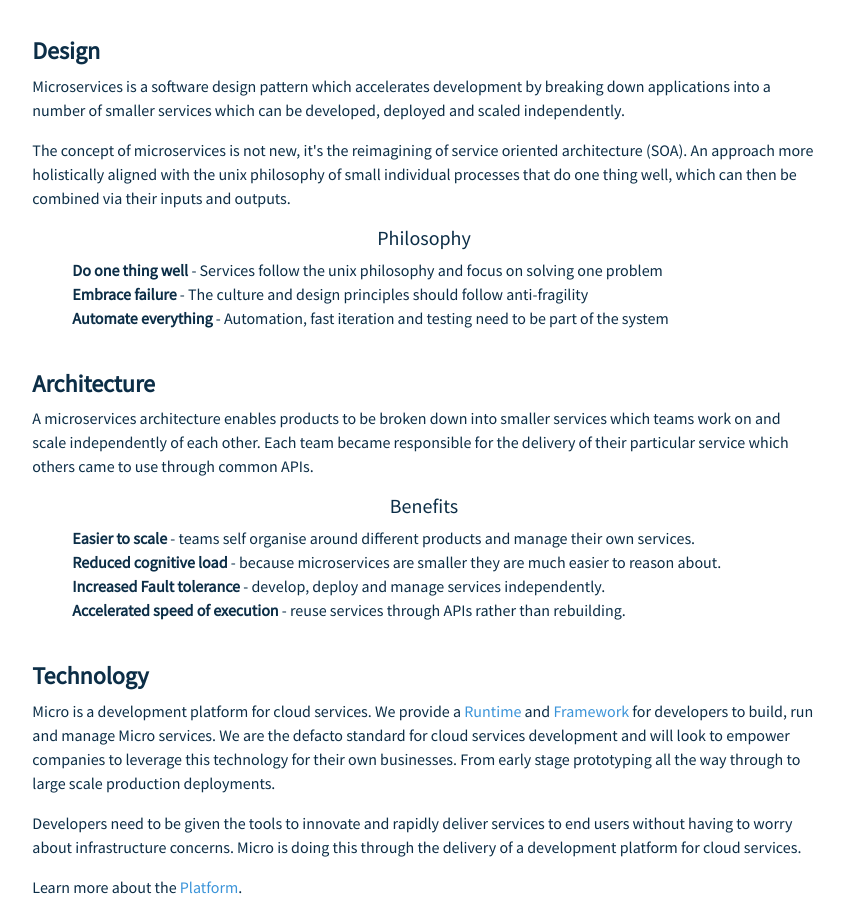
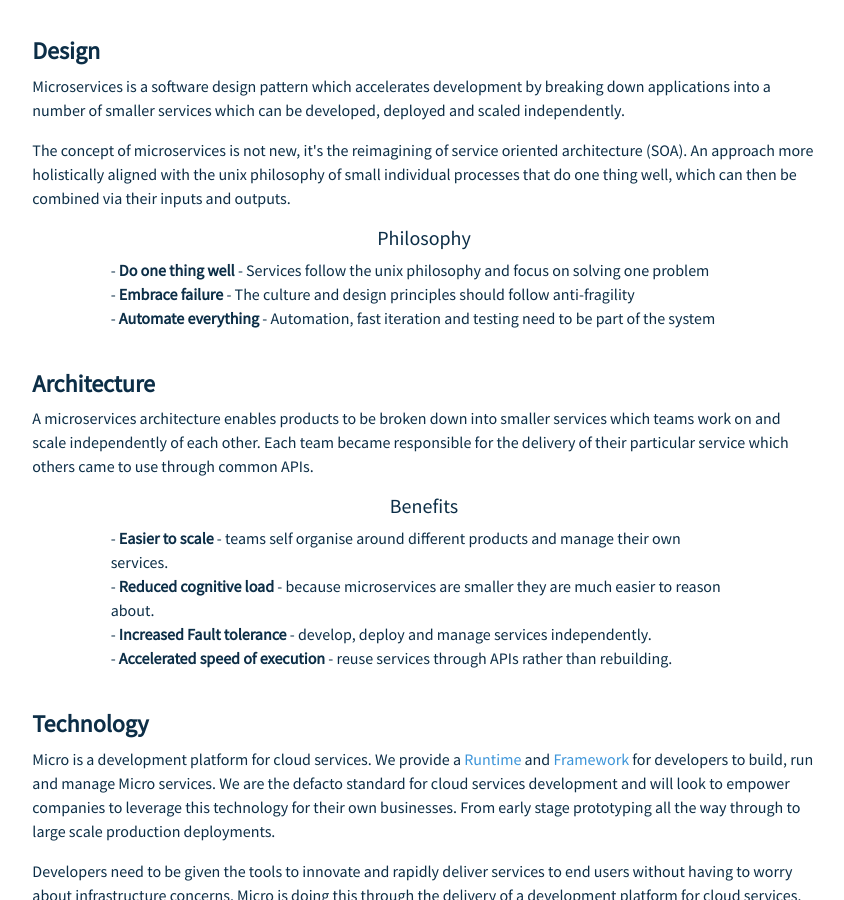
Before and after one commit to micro-community/go-micro-v2-doc, a Jekyll site: the page about/index.html, which Jekyll copies as it is, in a window 1280 px wide and 900 px high, scrolled down 558 px. Shown: the whole window, without its empty margins (216-1060 px from the left). Built offline with Jekyll 4.4.1, drawn with Linux system fonts in a browser that asks for light colours; nearby versions of some CDN libraries.

Commit message:
update about

```diff
--- a/about/index.html
+++ b/about/index.html
@@ -84,10 +84,10 @@
 			that do one thing well, which can then be combined via their inputs and outputs.</p>
 
 			<h5><center>Philosophy</center></h5>
-			<ul style="list-style: none;">
-			<li><b>Do one thing well</b> - Services follow the unix philosophy and focus on solving one problem</li>
-			<li><b>Embrace failure</b> - The culture and design principles should follow anti-fragility</li>
-			<li><b>Automate everything</b> - Automation, fast iteration and testing need to be part of the system</li>
+			<ul style="list-style: none; padding: 0 10% 0 10%;">
+			<li>- <b>Do one thing well</b> - Services follow the unix philosophy and focus on solving one problem</li>
+			<li>- <b>Embrace failure</b> - The culture and design principles should follow anti-fragility</li>
+			<li>- <b>Automate everything</b> - Automation, fast iteration and testing need to be part of the system</li>
 			</ul>
 
 			<br>
@@ -98,14 +98,14 @@
 			the delivery of their particular service which others came to use through common APIs.</p>
 
 			<h5><center>Benefits</center></h5>
-			<ul style="list-style: none;">
-			<li><b>Easier to scale</b> - teams self organise around different products and manage their own services.</li>
+			<ul style="list-style: none; padding: 0 10% 0 10%;">
+			<li>- <b>Easier to scale</b> - teams self organise around different products and manage their own services.</li>
 
-			<li><b>Reduced cognitive load</b> - because microservices are smaller they are much easier to reason about.
+			<li>- <b>Reduced cognitive load</b> - because microservices are smaller they are much easier to reason about.
 
-			<li><b>Increased Fault tolerance</b> - develop, deploy and manage services independently.</li>
+			<li>- <b>Increased Fault tolerance</b> - develop, deploy and manage services independently.</li>
 
-			<li><b>Accelerated speed of execution</b> - reuse services through APIs rather than rebuilding.</li>
+			<li>- <b>Accelerated speed of execution</b> - reuse services through APIs rather than rebuilding.</li>
 			</ul>
 
 			<br>
```
